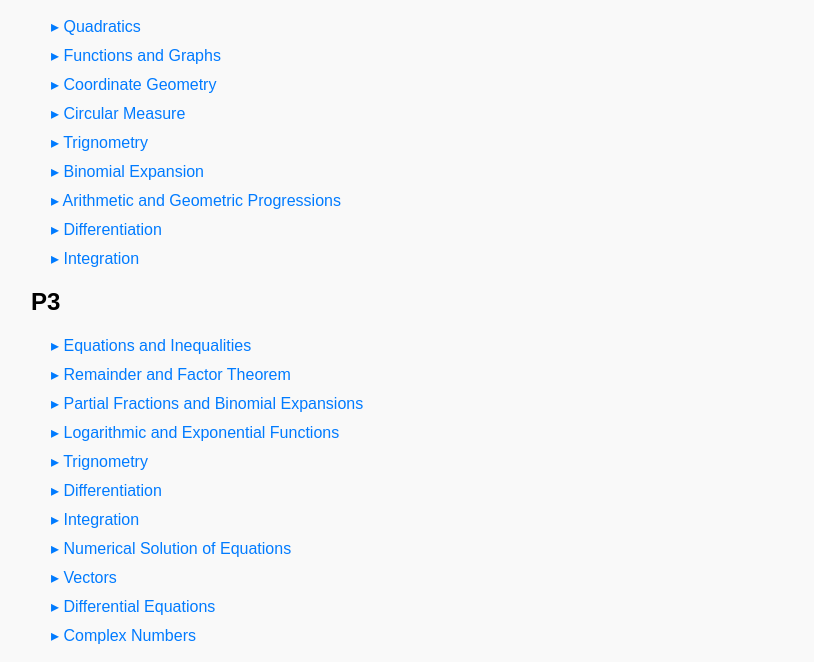
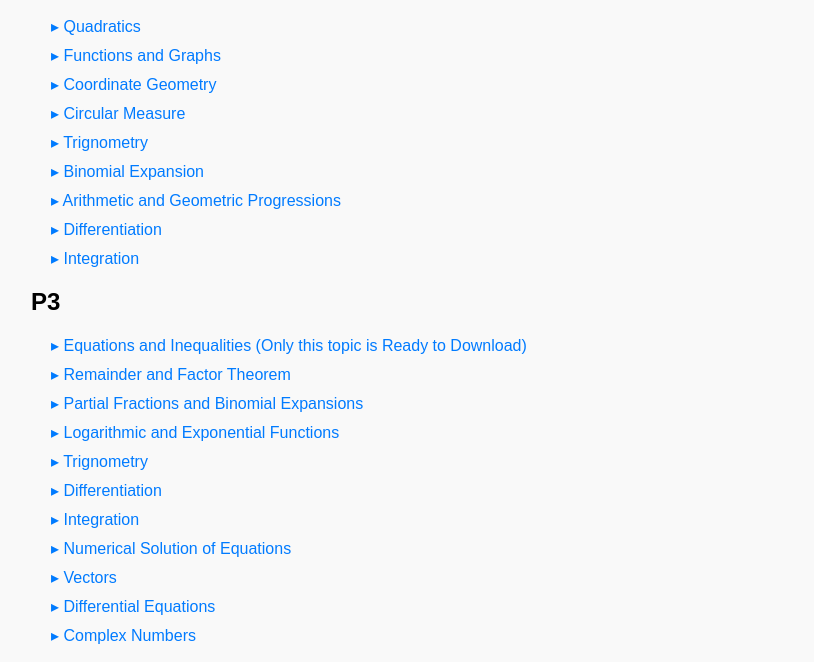
Before and after one commit to ishtiaqmaths/ishtiaqmaths.github.io, a plain HTML site: page a-levels.html in a window 1280 px wide. Shown: the part 129-791 px from the top of the page, without its empty margins (9-823 px from the left). Drawn offline with Linux system fonts and the light colour scheme.

Commit message:
Update a-levels.html

```diff
--- a/a-levels.html
+++ b/a-levels.html
@@ -106,7 +106,7 @@
     <div class="category">
         <h2>P3</h2>
         <div class="sub-category">
-            <span class="toggle" onclick="toggleVisibility('Equations and Inequalities')">&#9656; Equations and Inequalities</span>
+            <span class="toggle" onclick="toggleVisibility('Equations and Inequalities (Only this topic is Ready to Download)')">&#9656; Equations and Inequalities (Only this topic is Ready to Download)</span>
             <div class="pdf-link" id="Equations and Inequalities">
                 <a href="https://drive.google.com/uc?export=download&id=1wz1nen9rp4N6CElImGHJ0_AtEh3n-hAT">Unsolved</a>
             </div>
```
